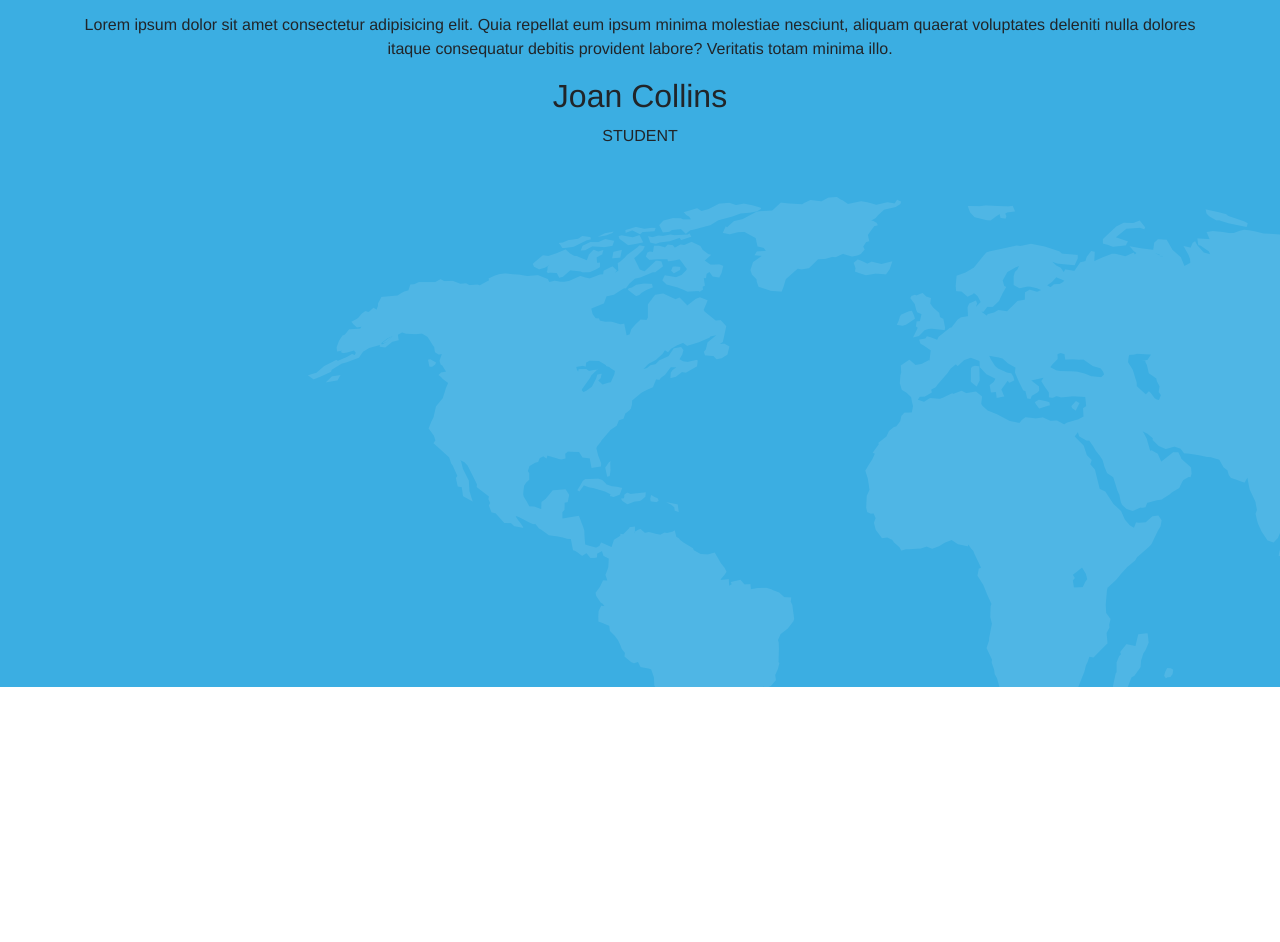
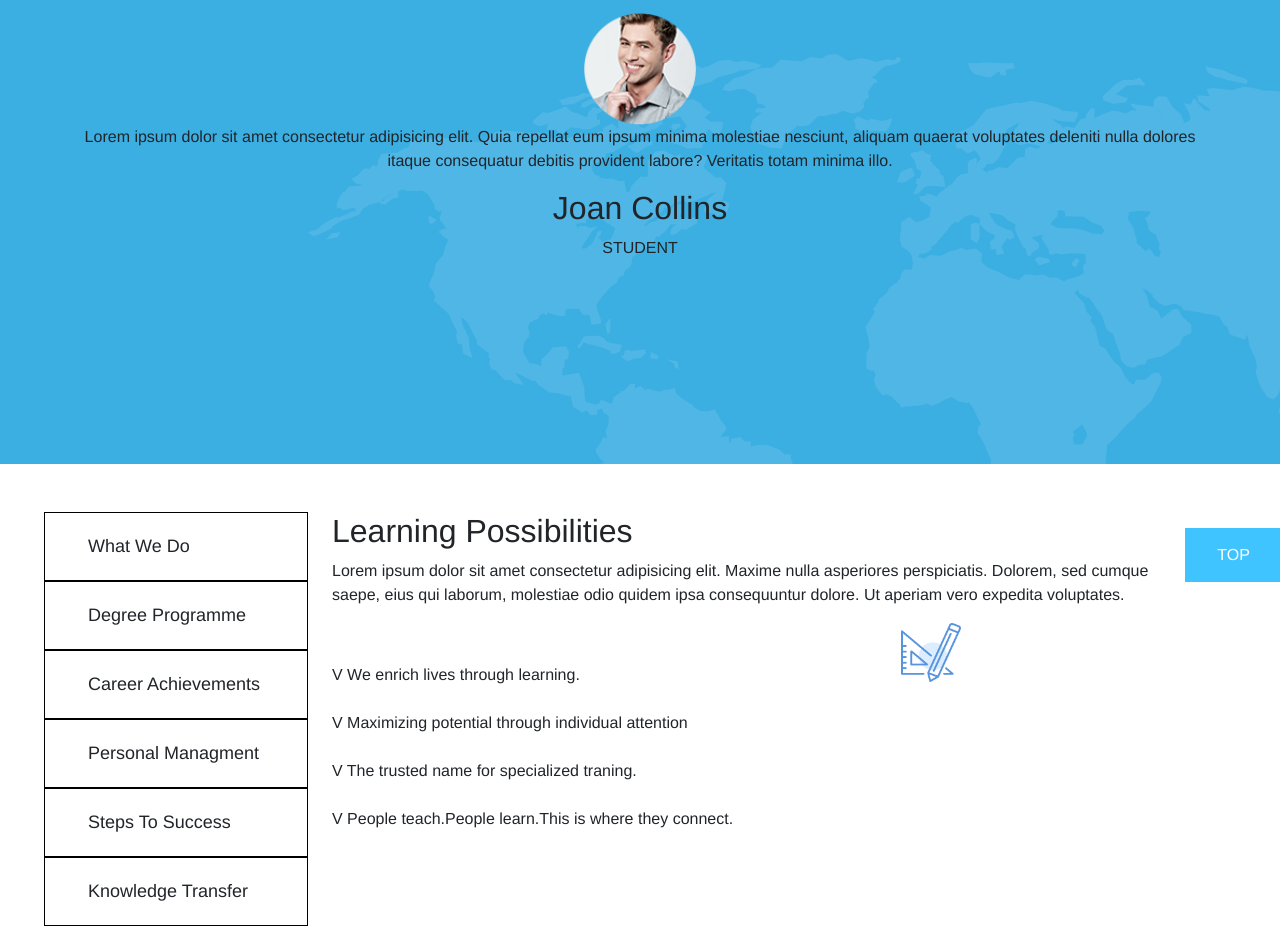
Before and after one commit to Christefan/proj-html-vuejs, a Vue app: page / in a window 1280 px wide. Shown: the part 3027-3969 px from the top of the page. Before the commit the page ends 3762 px from the top, so only its background shows below. Built offline with nearby package versions, Linux system fonts and the light colour scheme.

Commit message:
Main incompleto (5/6)

```diff
--- a/src/components/AppMain.vue
+++ b/src/components/AppMain.vue
@@ -103,17 +103,68 @@
       </div>
     </section>
     <section class="list-scroll-image-3 my-5">
-      <div class="container text-center">
-        <h2>Prova</h2>
-        <p>
-          Lorem ipsum dolor sit amet consectetur adipisicing elit. Quia repellat
-          eum ipsum minima molestiae nesciunt, aliquam quaerat voluptates
-          deleniti nulla dolores itaque consequatur debitis provident labore?
-          Veritatis totam minima illo.
-        </p>
+      <div class="container d-flex align-items-center">
+        <div class="text-center">
+          <img src="../assets/img/testimonials-standard-2.png" />
+          <p>
+            Lorem ipsum dolor sit amet consectetur adipisicing elit. Quia
+            repellat eum ipsum minima molestiae nesciunt, aliquam quaerat
+            voluptates deleniti nulla dolores itaque consequatur debitis
+            provident labore? Veritatis totam minima illo.
+          </p>
 
-        <h2>Joan Collins</h2>
-        <p>STUDENT</p>
+          <h2>Joan Collins</h2>
+          <p>STUDENT</p>
+        </div>
+      </div>
+    </section>
+    <section class="table-information-1">
+      <div class="container-fluid">
+        <div class="row">
+          <div class="col-3">
+            <ul>
+              <li>What We Do</li>
+              <li>Degree Programme</li>
+              <li>Career Achievements</li>
+              <li>Personal Managment</li>
+              <li>Steps To Success</li>
+              <li>Knowledge Transfer</li>
+            </ul>
+          </div>
+          <div class="col-8">
+            <h2>Learning Possibilities</h2>
+            <p>
+              Lorem ipsum dolor sit amet consectetur adipisicing elit. Maxime
+              nulla asperiores perspiciatis. Dolorem, sed cumque saepe, eius qui
+              laborum, molestiae odio quidem ipsa consequuntur dolore. Ut
+              aperiam vero expedita voluptates.
+            </p>
+            <div class="row">
+              <div class="mt-3 col-8">
+                <p class="my-4">
+                  <span>V</span> We enrich lives through learning.
+                </p>
+                <p class="my-4">
+                  <span>V</span> Maximizing potential through individual
+                  attention
+                </p>
+                <p class="my-4">
+                  <span>V</span> The trusted name for specialized traning.
+                </p>
+                <p class="my-4">
+                  <span>V</span> People teach.People learn.This is where they
+                  connect.
+                </p>
+              </div>
+              <div class="col-2">
+                <img src="../assets/img/h12-tabs-icon-1.png" />
+              </div>
+            </div>
+          </div>
+          <div class="col-1">
+            <button class="button-t mt-3">TOP</button>
+          </div>
+        </div>
       </div>
     </section>
   </main>
@@ -181,7 +232,7 @@ main {
       font-size: 70px;
     }
     p {
-      font-size: 30px;
+      font-size: 23px;
     }
     .text {
       color: #40c4ff;
@@ -207,8 +258,24 @@ main {
     font-size: 16px;
   }
   .list-scroll-image-3 {
-    height: 90vh;
     background-image: url("../assets/img/h5-parallax-img-1.png");
+    .container {
+      img {
+        width: 10%;
+      }
+      height: 80vh;
+    }
+  }
+  .table-information-1 {
+    li {
+      list-style: none;
+      border: 1px black solid;
+      padding: 20px 43px;
+      font-size: 18px;
+    }
+    img {
+      width: 60px;
+    }
   }
 }
 </style>
```
